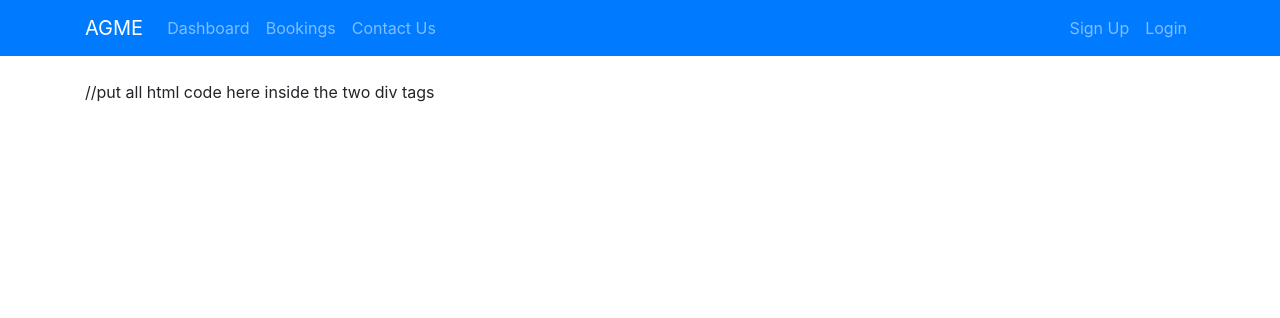
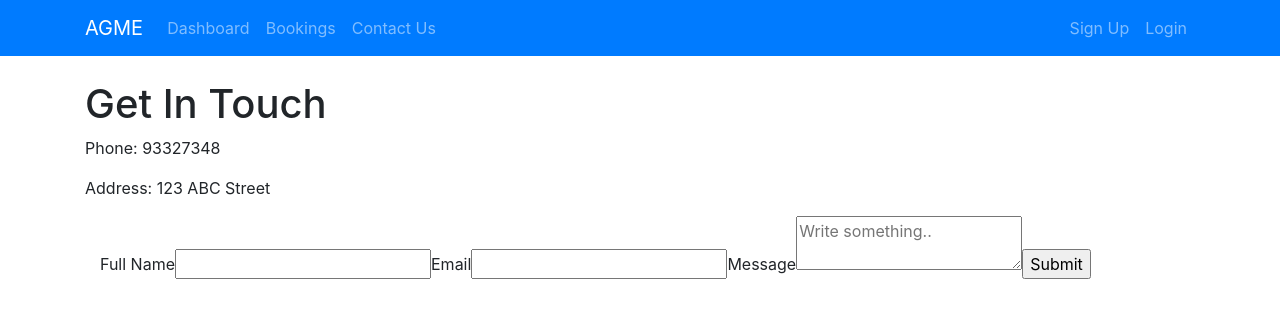
Before and after one commit to RMIT-SEPT/majorproject-1-fri-10-30-1, a React (Create React App) app in the folder FrontEnd/septapp/: page /contact-us in a window 1280 px wide. Shown: the top 318 px of the page. Built offline with nearby package versions, Linux system fonts and the light colour scheme.

Commit message:
Contact form implemented

```diff
--- a/FrontEnd/septapp/src/components/ContactUs.js
+++ b/FrontEnd/septapp/src/components/ContactUs.js
@@ -4,7 +4,23 @@ class ContactUs extends Component {
     render() {
         return (
             <div className="ContactUs">
-                //put all html code here inside the two div tags
+                <h1>Get In Touch</h1>
+                <article>
+
+                    <p>Phone: 93327348</p>
+                    <p>Address: 123 ABC Street</p>
+                </article>
+                <div className="container">
+                    <form method='post' action="mailto:admin@sept.com.au"/>
+                    <label>Full Name </label>
+                    <input type="text" id="firstname" required/>
+                    <label>Email</label>
+                    <input type="email" textmode="email" id="email" pattern="[a-zA-Z0-9.-_]{1,}@[a-zA-Z.-]{2,}[.]{1}[a-zA-Z]{2,}" required/>
+                    <label>Message</label>
+                    <textarea type="text" id="message" required placeholder="Write something.."/>
+                    <input type="submit" value="Submit"/>
+
+                </div>
             </div>
 
         )
```
